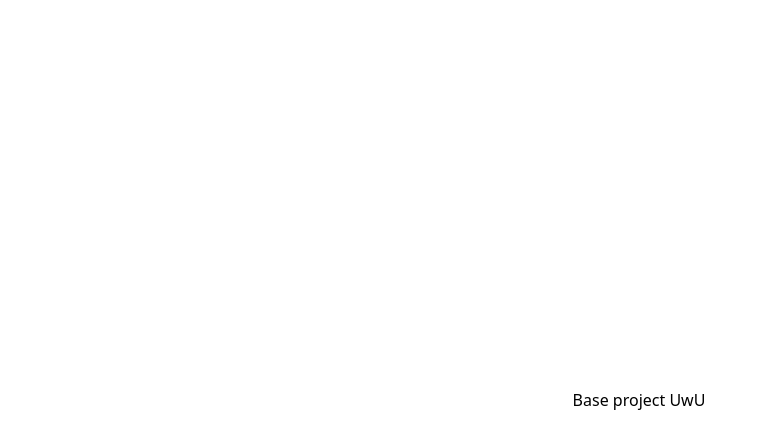
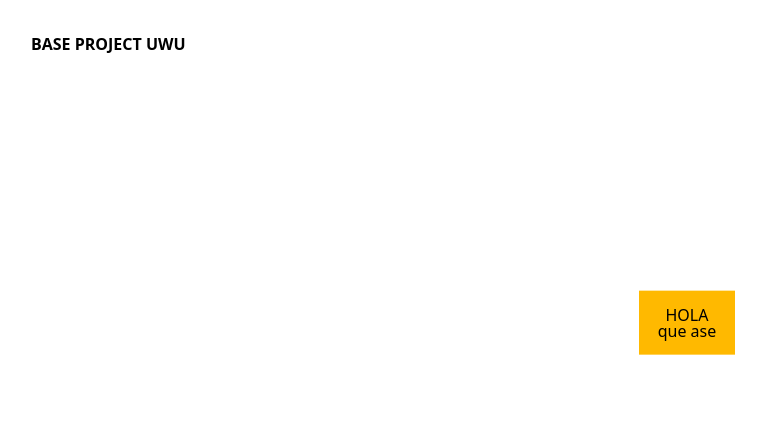
Before and after one commit to evadeharo/evadeharo.com, a React (Vite) app: page / in a window 1280 px wide. Shown: the top 448 px of the page, without its empty margins (1-767 px from the left). Built offline with nearby package versions, Linux system fonts and the light colour scheme.

Commit message:
feat: adding @react-three/drei basics

```diff
--- a/package.json
+++ b/package.json
@@ -10,6 +10,7 @@
     "preview": "vite preview"
   },
   "dependencies": {
+    "@react-three/drei": "^10.0.5",
     "@react-three/fiber": "^9.1.0",
     "@tailwindcss/vite": "^4.0.17",
     "class-variance-authority": "^0.7.1",
--- a/src/App.tsx
+++ b/src/App.tsx
@@ -1,5 +1,16 @@
+import { Canvas } from "@react-three/fiber";
+import { BgCanvas } from "./components/BgCanvas";
+
 export function App() {
   return (
-    <h1 className="w-full h-screen grid place-items-center bg-[E2E2E2]">Base project UwU</h1>
-  )
+    <div className="grid h-screen w-full place-items-center bg-[E2E2E2] relative">
+      <div className="absolute top-8 start-8">
+        <h1 className="uppercase font-bold">Base project UwU</h1>
+      </div>
+
+      <Canvas>
+        <BgCanvas />
+      </Canvas>
+    </div>
+  );
 }
--- /dev/null
+++ b/src/components/BgCanvas.tsx
@@ -0,0 +1,28 @@
+import { useFrame } from "@react-three/fiber";
+import { Html } from "@react-three/drei";
+import { useRef } from "react";
+
+import * as THREE from "three"
+
+export function BgCanvas() {
+  const groupRef = useRef<THREE.Group | null>(null);
+
+  useFrame((_, delta) => {
+    if (!groupRef.current) return;
+
+    groupRef.current.position.y =
+      THREE.MathUtils.lerp(groupRef.current.position.y, -3, 0.05 * delta);
+  });
+
+  return (
+    <group ref={groupRef} position={[0, 3, 0]}>
+      <Html
+        occlude
+        as="div"
+        className="w-24 bg-amber-400 p-4 text-center leading-none"
+      >
+        <h2>HOLA que ase</h2>
+      </Html>
+    </group>
+  );
+}
```
Also changed, not shown: 1 other file (tests, documents, lock files or other folders).
